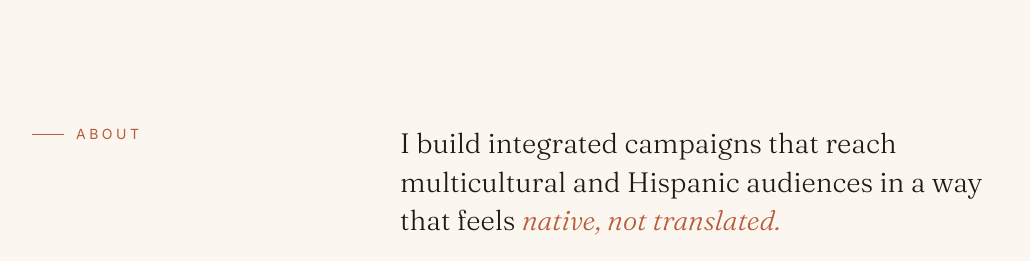
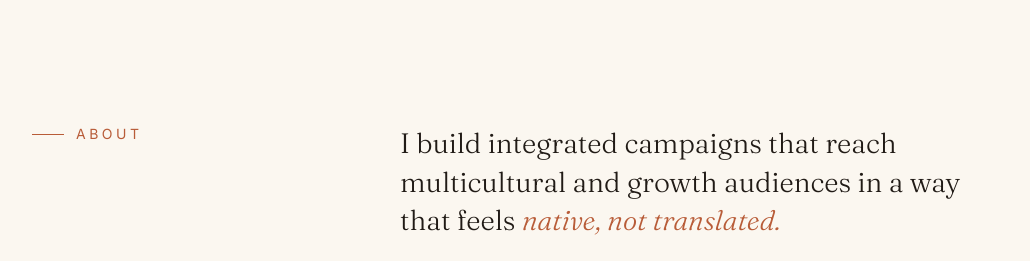
Before and after one commit to lorrainenunezr/loli-portfolio-website, a plain HTML site: page index.html in a window 1280 px wide. Shown: the part 1040-1301 px from the top of the page, without its empty margins (120-1150 px from the left). Drawn offline with nearby package versions, Linux system fonts and the light colour scheme.

Commit message:
Reframe audience copy: growth audiences
Co-Authored-By: Claude Opus 4.8 <noreply@anthropic.com>

```diff
--- a/index.html
+++ b/index.html
@@ -120,7 +120,7 @@
         </div>
         <div class="reveal space-y-6 font-serif text-2xl font-light leading-snug sm:text-[1.75rem]">
           <p>
-            I build integrated campaigns that reach multicultural and Hispanic audiences
+            I build integrated campaigns that reach multicultural and growth audiences
             in a way that feels <em class="italic text-clay">native, not translated.</em>
           </p>
           <p class="text-xl leading-relaxed text-stone sm:text-[1.35rem]">
```
